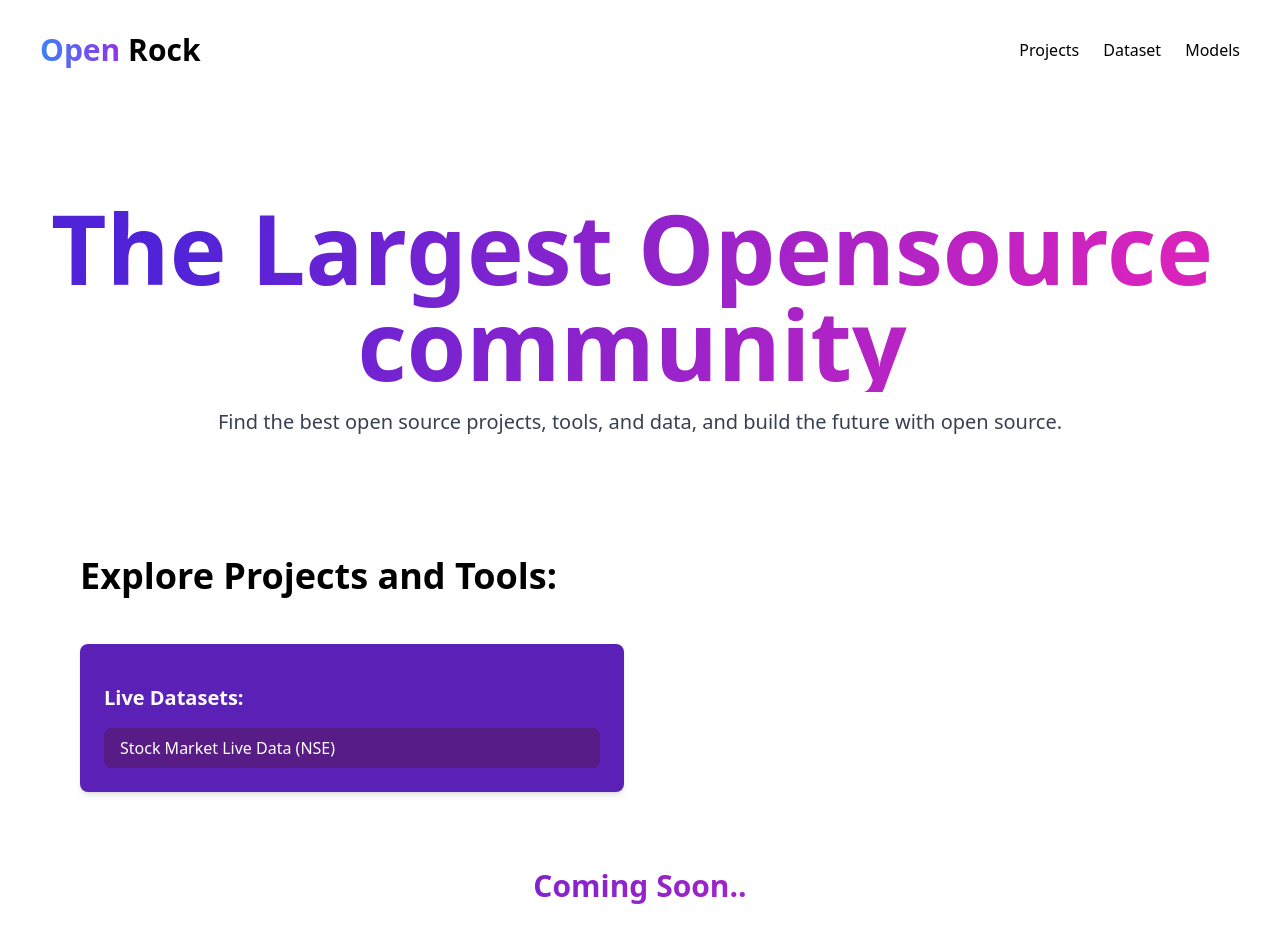
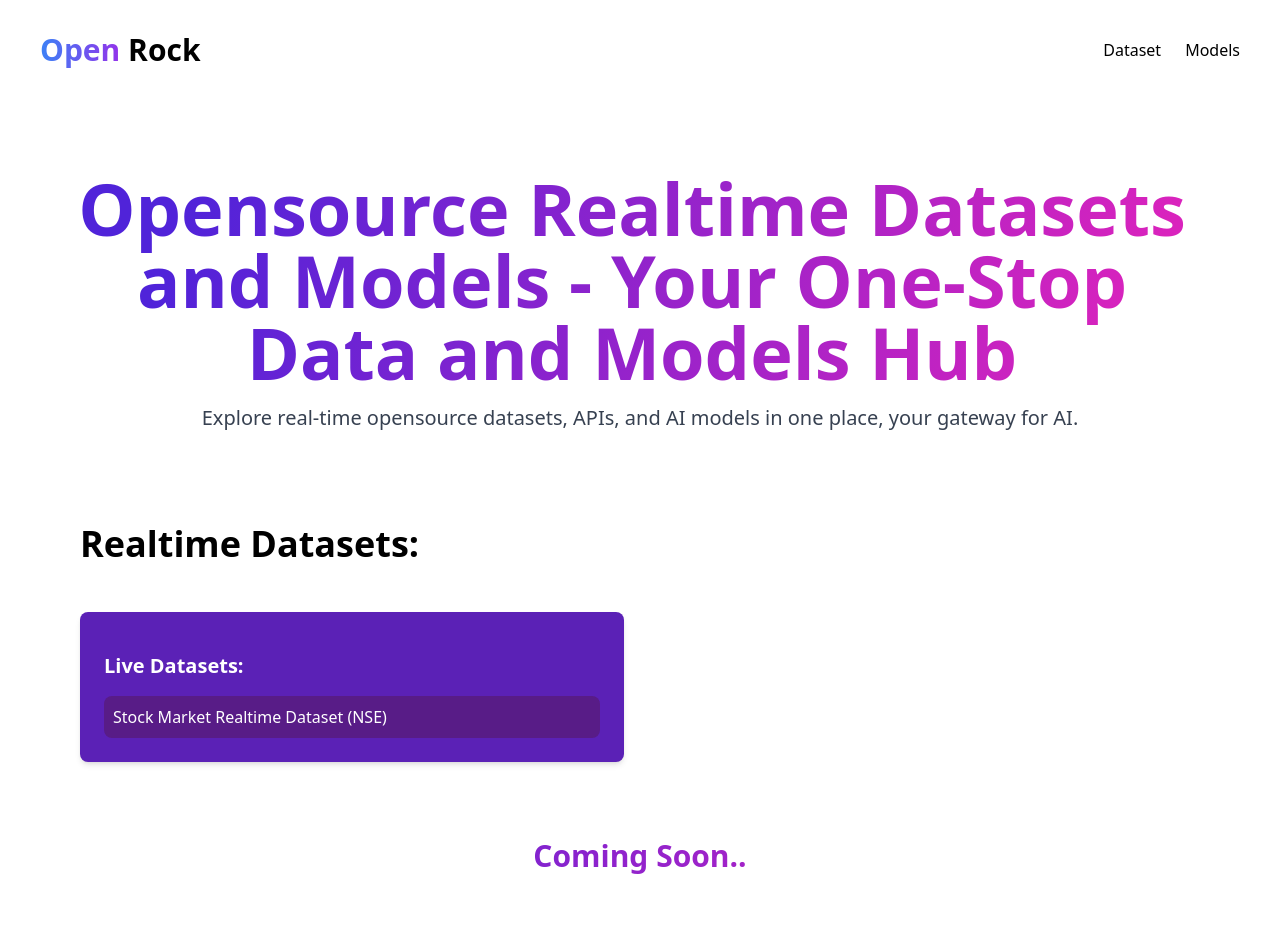
Before and after one commit to jarvismsk/openrock-frontend, a Next.js app: page / in a window 1280 px wide. Shown: the top 942 px of the page. Built offline with nearby package versions, Linux system fonts and the light colour scheme.

Commit message:
modified styles

```diff
--- a/components/FeatureBox.js
+++ b/components/FeatureBox.js
@@ -13,10 +13,11 @@ const FeatureBox = ({ title, description, items }) => {
               {items.map((item, index) => (
                 <li
                   key={index}
-                  className="flex items-center space-x-2 bg-purple-900 rounded-lg hover:text-white hover:bg-purple-900 hover:rounded-lg cursor-pointer py-2 px-4 transition duration-300 ease-in-out"
+                  className="bg-purple-900 rounded-lg hover:text-white hover:bg-purple-700 hover:rounded-lg transition duration-300 ease-in-out"
+                  style={{ padding: '9px', cursor: 'pointer' }}
                 >
-                  <Link className="text-white" href={item.link}>
-                    {item.text}
+                  <Link className="text-white block" href={item.link}>
+            {item.text}
                   </Link>
                 </li>
               ))}
--- a/components/Navbar.js
+++ b/components/Navbar.js
@@ -35,9 +35,6 @@ const Navbar = () => {
           </a>
         </div>
         <div className="hidden md:flex space-x-6">
-        <a href="/#" className="text-black hover:underline">
-            Projects
-          </a>
           <a href="/datasets" className="text-black hover:underline">
             Dataset
           </a>
@@ -48,15 +45,19 @@ const Navbar = () => {
         <div className="md:hidden">
           {/* Mobile breadcrumb navigation */}
 
-          <a href="/#" className="text-black hover:underline">
-            Projects
+
+          <a href="/datasets" className="text-black hover:underline">
+            Dataset
+          </a>
+
+          <span className="text-black mx-2">/</span>
+
+          <a href="/models" className="text-black hover:underline">
+          Models
           </a>
 
 
-          <span className="text-black mx-2">/</span>
-          <a href="/datasets" className="text-black hover:underline">
-            Dataset
-          </a>
+
         </div>
       </div>
     </nav>
--- a/components/herobox/DatasetPage.js
+++ b/components/herobox/DatasetPage.js
@@ -7,7 +7,7 @@ const DatasetsPage = () => {
       icon={<i className="fas fa-code"></i>}
       title="Live Datasets:"
       items={[
-        { text: 'Stock Market Live Data (NSE)', link: '/stocks' },
+        { text: 'Stock Market Realtime Dataset (NSE)', link: '/stocks' },
       ]}
     />
   );
--- a/components/herosection.js
+++ b/components/herosection.js
@@ -2,15 +2,15 @@ import React from 'react';
 
 const HeroSection = () => {
   return (
-    <div className="py-10 md:py-10 pb-4 px-4 relative overflow-hidden md:mt-0 mt-[1rem] text-center">
+    <div className="py-10 md:py-3 md:px-7 pb-4 px-4 relative overflow-hidden md:mt-0 mt-[1rem] text-center">
       <div className="container mx-auto">
-        <h1 className="text-3xl md:text-6xl lg:text-8xl font-bold bg-gradient-text relative z-10 mb-4 md:mb-4  px-4 md:pl-0">
+        <h1 className="text-3xl md:text-6xl lg:text-7xl font-bold bg-gradient-text relative z-10 mb-4 md:mb-4  px-4 md:pl-0">
           <span className="bg-clip-text text-transparent from-blue-500 to-purple-600">
-          The Largest Opensource community
+          Opensource Realtime Datasets and Models - Your One-Stop Data and Models Hub
           </span>
         </h1>
         <p className="text-lg md:text-xl text-gray-700">
-        Find the best open source projects, tools, and data, and build the future with open source.
+        Explore real-time opensource datasets, APIs, and AI models in one place, your gateway for AI.
         </p>
       </div>
     </div>
--- a/pages/index.js
+++ b/pages/index.js
@@ -15,7 +15,7 @@ const HomePage = () => {
         <HeroSection />
         <div className="container mx-auto px-4 md:px-8 py-12 md:py-20">
           <h2 className="text-xl md:text-3xl lg:text-4xl font-semibold mb-6 md:mb-8 text-left md:text-left md:pl-4 text-black">
-            Explore Projects and Tools:
+            Realtime Datasets:
           </h2>
           <div className="flex flex-col md:flex-row space-y-4 md:space-y-0 md:space-x-4">
             <DatasetsPage />
--- a/pages/stocks.js
+++ b/pages/stocks.js
@@ -17,6 +17,26 @@ function StockDataApp() {
   const [toDate, setToDate] = useState('');
   const [stopInfiniteFetch, setStopInfiniteFetch] = useState(false);
   const [dataFetched, setDataFetched] = useState(false); // New state variable
+
+  const currentDate = new Date();
+  currentDate.setHours(currentDate.getHours() - 24); // Subtract 24 hours from the current date
+
+  const maxFromDate = currentDate.toISOString().split('T')[0]; // Maximum allowed "From Date"
+
+  // Calculate the maximum allowed "To Date" (3 years from "From Date")
+  const maxToDate = new Date(fromDate);
+  maxToDate.setFullYear(maxToDate.getFullYear() + 3);
+  maxToDate.setDate(maxToDate.getDate() - 1); // Subtract 1 day to ensure it's within 3 years
+
+  // Calculate the maximum allowed "To Date" (3 years from "From Date")
+let maxToDateStr = '';
+if (fromDate && new Date(fromDate) instanceof Date && !isNaN(new Date(fromDate))) {
+  const maxToDate = new Date(fromDate);
+  maxToDate.setFullYear(maxToDate.getFullYear() + 3);
+  maxToDate.setDate(maxToDate.getDate() - 1); // Subtract 1 day to ensure it's within 3 years
+  maxToDateStr = maxToDate.toISOString().split('T')[0];
+}
+
 
   const fetchData = async () => {
     setIsLoading(true);
@@ -163,6 +183,15 @@ function StockDataApp() {
     }
   };
 
+  const handleFromDateChange = (e) => {
+    setFromDate(e.target.value);
+
+    // If "To Date" is greater than the selected "From Date," reset it to the selected "From Date"
+    if (toDate && new Date(toDate) > new Date(e.target.value)) {
+      setToDate(e.target.value);
+    }
+  };
+
   return (
     <div className="bg-gradient-to-r from-black-800 to-black text-black min-h-screen">
       <div className="pb-20 px-10">
@@ -175,7 +204,7 @@ function StockDataApp() {
         </h2>
         <form onSubmit={handleSubmit} className="mb-8 flex flex-wrap gap-4">
         <div className="flex items-center">
-            <label className="mr-4 text-black">Stock Code:</label>
+  <label className="mr-4 text-black">Stock Code (Ex: AXISBANK, BHARTIARTL):</label>
   <input
     type="text"
     value={stockCode}
@@ -183,6 +212,8 @@ function StockDataApp() {
     className="border rounded px-2 py-1 text-black"
   />
 </div>
+
+
           <div className="flex items-center">
             <label className="mr-4 text-black">Interval:</label>
             <select
@@ -202,7 +233,8 @@ function StockDataApp() {
             <input
               type="date"
               value={fromDate}
-              onChange={(e) => setFromDate(e.target.value)}
+              onChange={handleFromDateChange}
+              max={maxFromDate} // Set max date to 24 hours before today
               className="border rounded px-2 py-1 text-black"
             />
           </div>
@@ -212,6 +244,7 @@ function StockDataApp() {
               type="date"
               value={toDate}
               onChange={(e) => setToDate(e.target.value)}
+              max={maxToDateStr} // Set max date to 3 years from "From Date"
               className="border rounded px-2 py-1 text-black"
             />
           </div>
@@ -248,7 +281,7 @@ function StockDataApp() {
         )}
 
         <div className="text-left mt-4 text-gray-500">
-          The Product is in development stage, so you might experience some bugs please refresh and try again, if found any.
+          The Product is in the development stage, so you might experience some bugs. Please refresh and try again if found any.
         </div>
       </div>
     </div>
```
Lines whose indentation alone changed are shown as unchanged.
